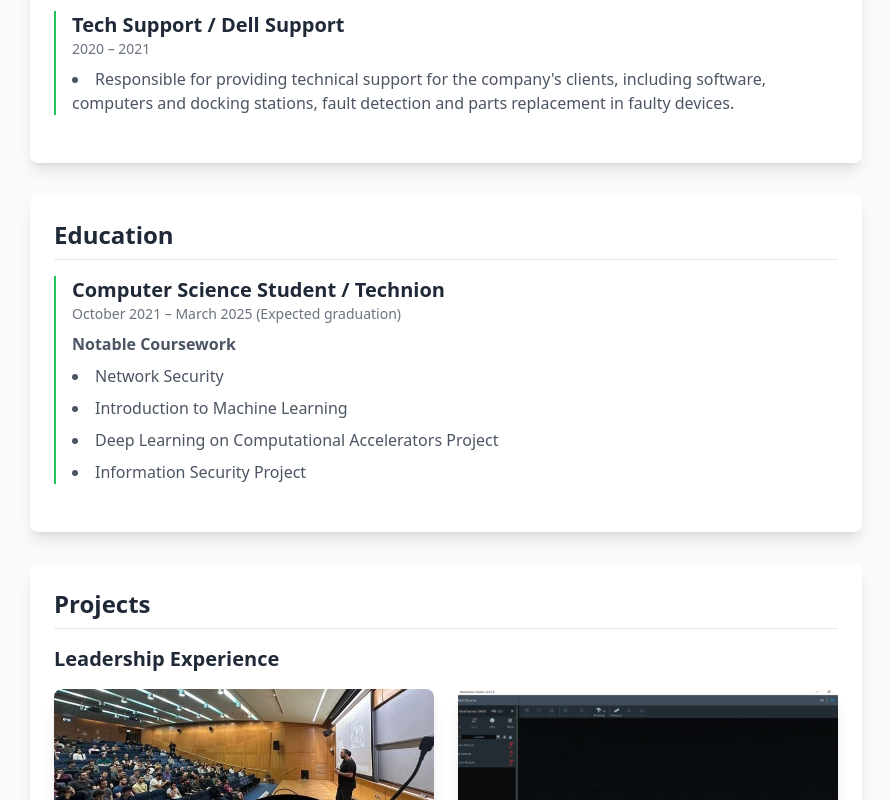
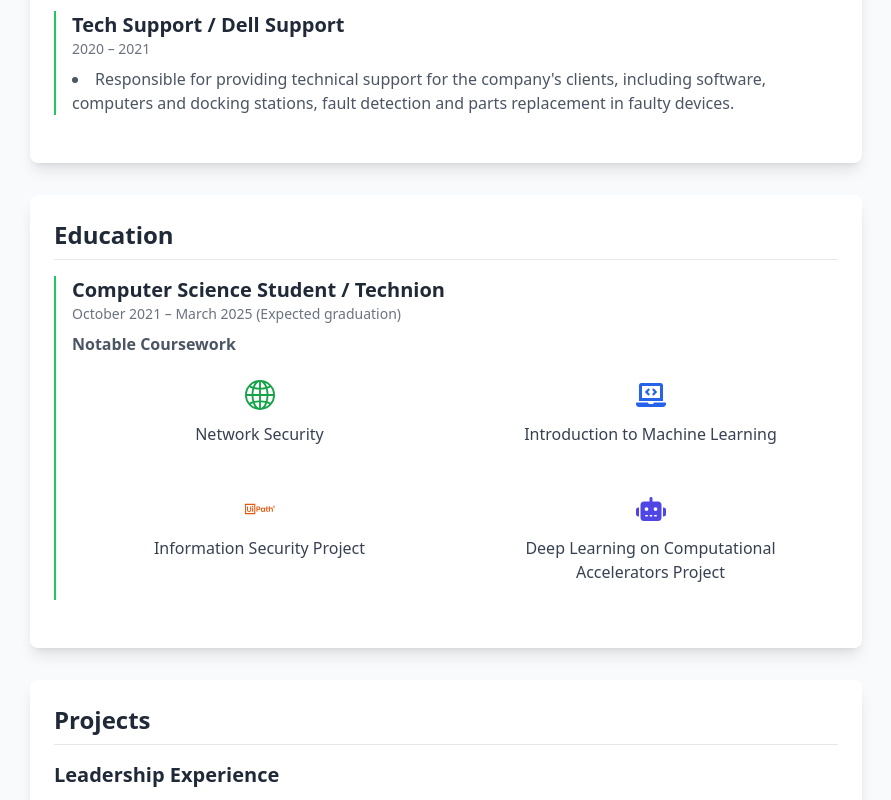
Before and after one commit to AviaAvraham/AviaAvraham.github.io, a React (Vite) app: page / in a window 1280 px wide. Shown: the part 1135-1935 px from the top of the page, without its empty margins (194-1085 px from the left). Built offline with nearby package versions, Linux system fonts and the light colour scheme.

Commit message:
slight changes

```diff
--- a/src/components/sections/About.jsx
+++ b/src/components/sections/About.jsx
@@ -1,9 +1,9 @@
 import React from 'react';
 import Card from '../Card';
 import ReactMarkdown from "react-markdown";
-import { FaPython, FaCode, FaLaptopCode, FaLinux, FaCogs } from 'react-icons/fa';
+import { FaPython, FaCode, FaLaptopCode, FaCogs } from 'react-icons/fa';
 import { FaMagnifyingGlass } from "react-icons/fa6";
-import { FcAndroidOs } from "react-icons/fc";
+import { FcAndroidOs, FcLinux } from "react-icons/fc";
 import { IoMdPeople, IoMdRocket } from 'react-icons/io';
 
 
@@ -16,7 +16,7 @@ const About = ({ isVisible }) => {
     { name: "Problem-Solving", icon: <IoMdRocket className="text-orange-600" /> },
     { name: "Team Collaboration", icon: <IoMdPeople className="text-yellow-600" /> },
     { name: "Self-Learning", icon: <FaMagnifyingGlass className="text-red-600" /> },
-    { name: "Linux & Windows Development", icon: <FaLinux className="text-gray-900" /> },
+    { name: "Linux & Windows Development", icon: <FcLinux className="text-blue-900" /> },
     { name: "Object Oriented Design", icon: <FaCogs className="text-gray-600" /> },
   ];
 
--- a/src/components/sections/Education.jsx
+++ b/src/components/sections/Education.jsx
@@ -1,8 +1,21 @@
 import React from 'react';
 import Card from '../Card';
 import TimelineItem from '../TimelineItem';
+import { FaLaptopCode } from 'react-icons/fa';
+import { FaRobot } from "react-icons/fa6";
+import { BsGlobe2 } from "react-icons/bs";
+import { SiUipath } from "react-icons/si";
 
-const Education = ({ isVisible }) => (
+const Education = ({ isVisible }) => {
+
+  const courses = [
+    { name: "Network Security", icon: <BsGlobe2 className="text-green-600" /> },
+    { name: "Introduction to Machine Learning", icon: <FaLaptopCode className="text-blue-600" /> },
+    { name: "Information Security Project", icon: <SiUipath className="text-orange-600" /> },
+    { name: "Deep Learning on Computational Accelerators Project", icon: <FaRobot className="text-indigo-600" /> }
+  ];
+
+  return (
   <section id="education">
     <Card title="Education" id="education" isVisible={isVisible}>
       <div className="relative pl-4 border-l-2 border-green-500">
@@ -12,15 +25,25 @@ const Education = ({ isVisible }) => (
         >
           <h4 className="text-gray-600 font-bold mb-2">Notable Coursework</h4>
           <ul className="list-disc list-inside space-y-2 text-gray-600">
-            <li>Network Security</li>
-            <li>Introduction to Machine Learning</li>
-            <li>Deep Learning on Computational Accelerators Project</li>
-            <li>Information Security Project</li>
+            <div>
+              <div className="grid grid-cols-2 sm:grid-cols-2 gap-4">
+                {courses.map((course, index) => (
+                  <div
+                    key={index}
+                    className="flex flex-col items-center text-center p-4 rounded-lg"
+                  >
+                    <div className="text-3xl mb-3">{course.icon}</div>
+                    <span className="text-gray-700 font-medium">{course.name}</span>
+                  </div>
+                ))}
+              </div>
+            </div>
           </ul>
         </TimelineItem>
       </div>
     </Card>
   </section>
 );
+}
 
 export default Education;
```
